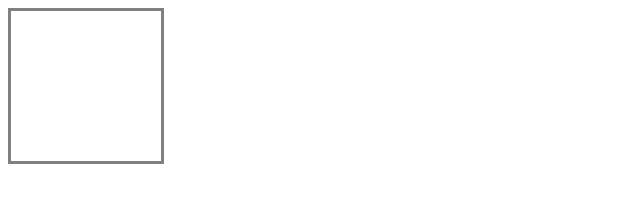
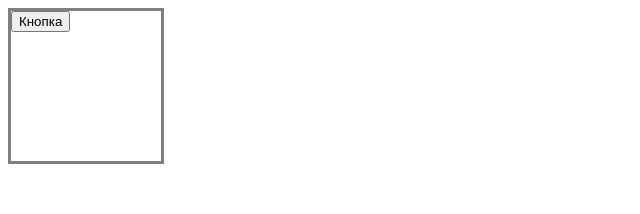
Before and after one commit to homie43/is-ts, a React (Create React App) app: page / in a window 1280 px wide. Shown: the top 214 px of the page, without its empty margins (0-640 px from the left). Built offline with nearby package versions, Linux system fonts and the light colour scheme.

Commit message:
add enum

```diff
--- a/src/App.tsx
+++ b/src/App.tsx
@@ -1,8 +1,10 @@
-import Card from './components/Card';
+import Card, { CardVariant } from './components/Card';
 const App = () => {
     return (
         <div>
-            <Card height='150px' width='150px' />
+            <Card variant={CardVariant.outlined} height='150px' width='150px'>
+                <button>Кнопка</button>
+            </Card>
         </div>
     );
 };
--- a/src/components/Card.tsx
+++ b/src/components/Card.tsx
@@ -1,10 +1,33 @@
+import React, { FC } from 'react';
+
+export enum CardVariant {
+    outlined = 'outlined',
+    primary = 'primary',
+}
+
 interface CardProps {
     width?: string;
     height?: string;
+    children?: React.ReactNode; // отрисовывает то, что мы помещаем в <Card>
+    variant: CardVariant;
 }
 
-const Card = ({ width, height }: CardProps) => {
-    return <div style={{ width, height, border: '3px solid grey' }}></div>;
+const Card: FC<CardProps> = ({ width, height, children, variant }) => {
+    return (
+        <div
+            style={{
+                width,
+                height,
+                border:
+                    variant === CardVariant.outlined
+                        ? '3px solid grey'
+                        : 'none',
+                background: variant === CardVariant.primary ? 'lightgray' : '',
+            }}
+        >
+            {children}
+        </div>
+    );
 };
 
 export default Card;
```
